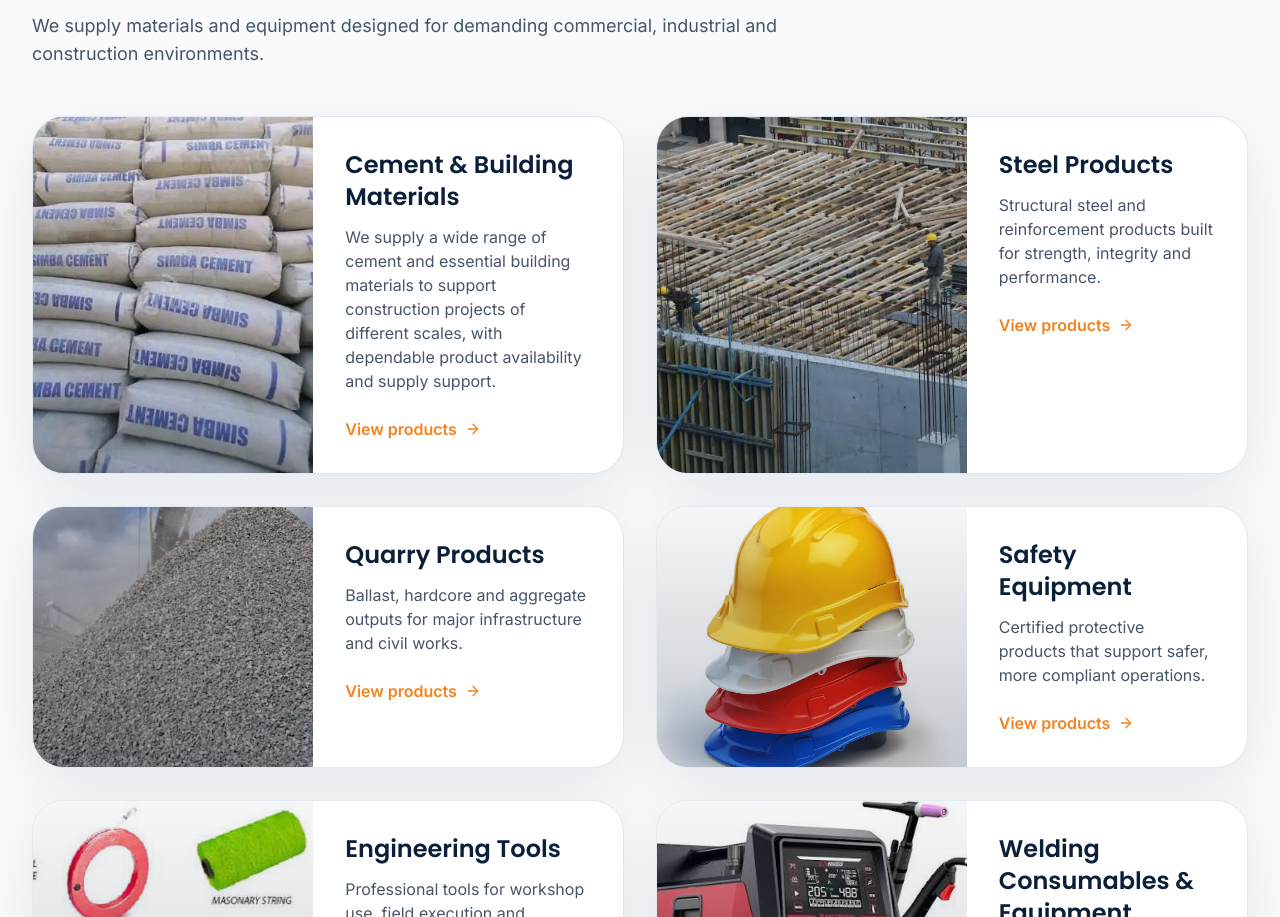
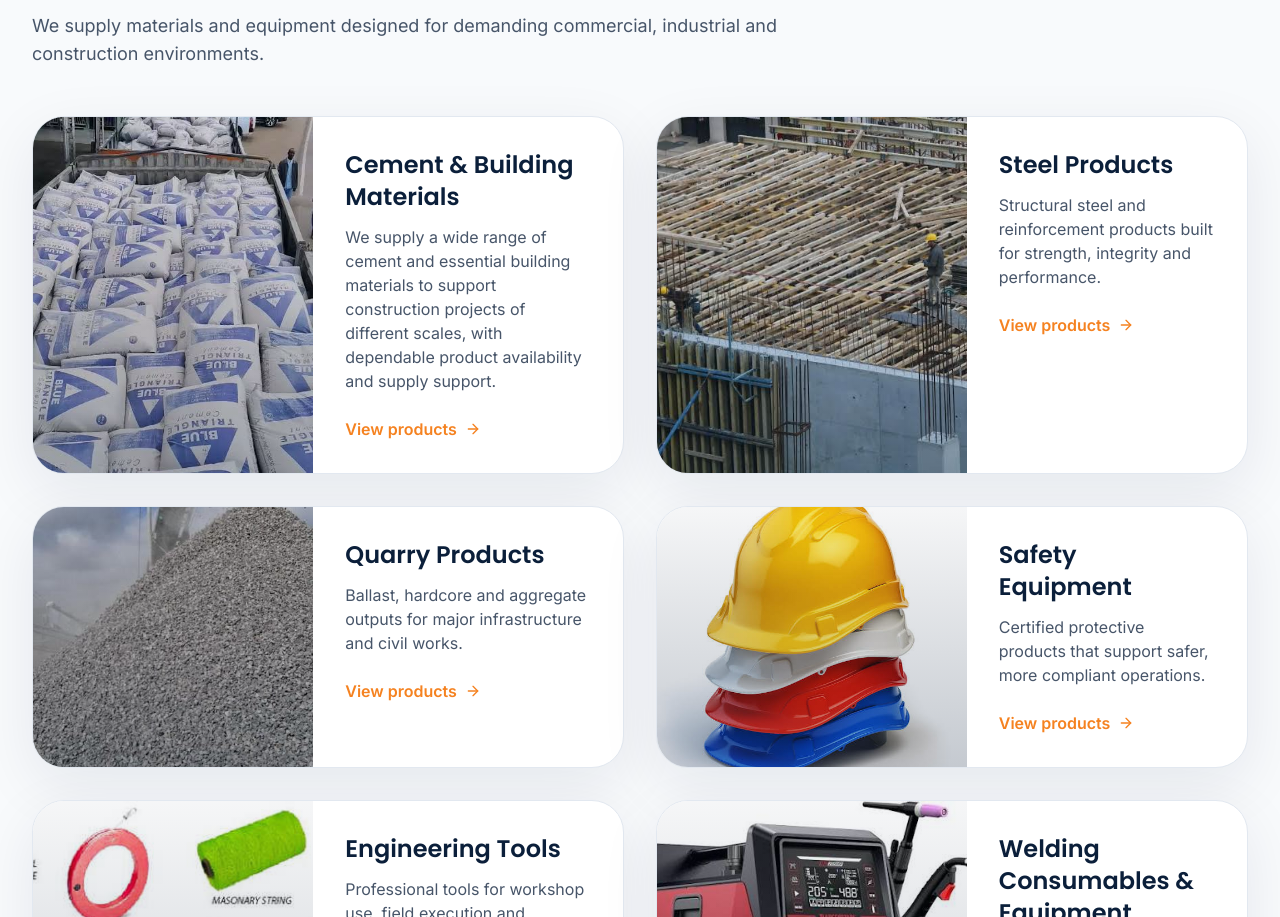
Before and after one commit to Vinniede/P-L-Above-Height-Ltd, a Next.js app: page / in a window 1280 px wide. Shown: the part 2992-3909 px from the top of the page. Built offline with nearby package versions, Linux system fonts and the light colour scheme.

Commit message:
Use Blue Triangle Cement on home featured products

```diff
--- a/components/home/products-section.tsx
+++ b/components/home/products-section.tsx
@@ -11,7 +11,7 @@ const products = [
     title: "Cement & Building Materials",
     description:
       "We supply a wide range of cement and essential building materials to support construction projects of different scales, with dependable product availability and supply support.",
-    image: "/images/products/premium-cement-bags.jfif",
+    image: "/images/products/Blue Triangle Cement.jpg",
   },
   {
     title: "Steel Products",
```
